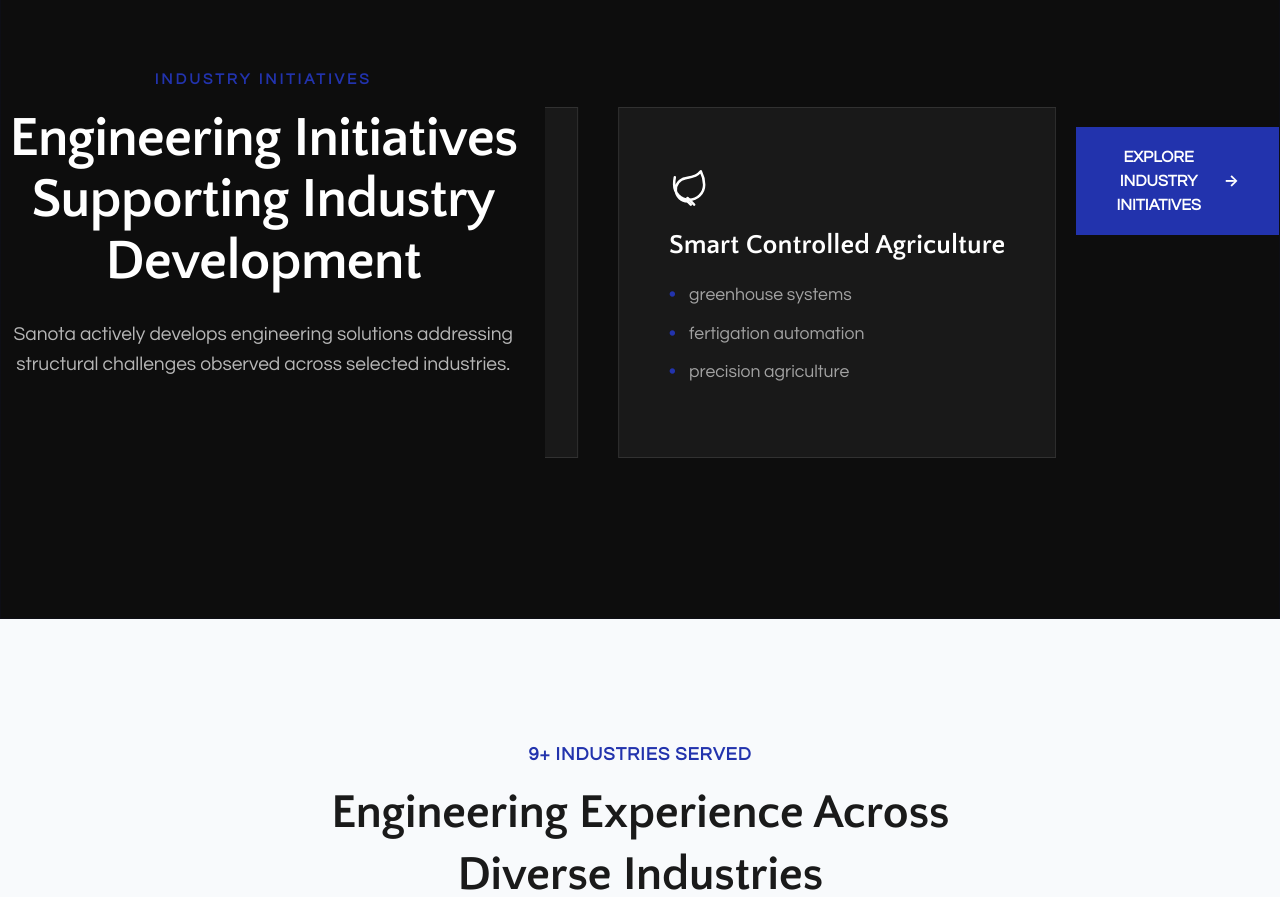
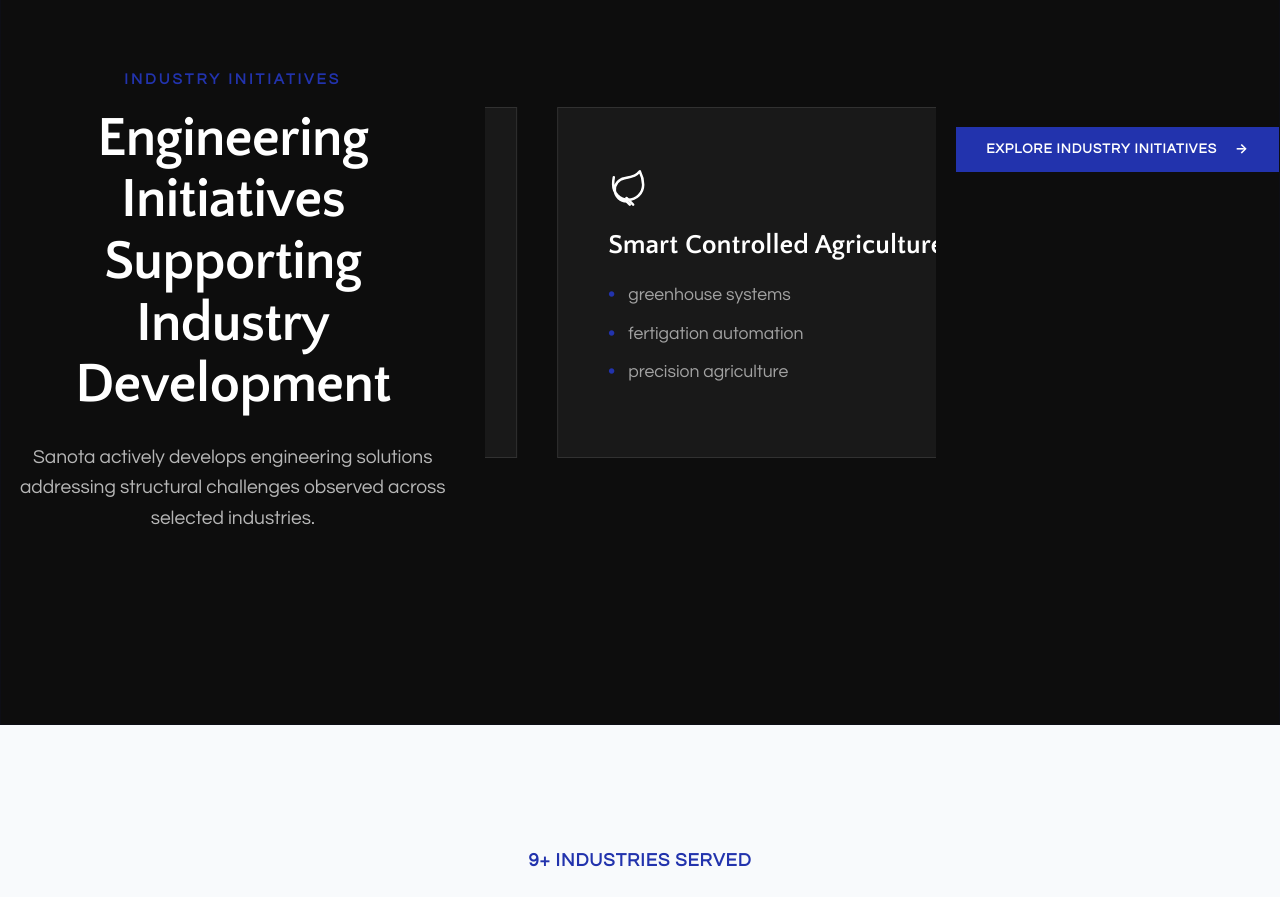
Before and after one commit to Knoweb/sanota-site, a React (Vite) app: page / in a window 1280 px wide. Shown: the part 2860-3757 px from the top of the page. Built offline with nearby package versions, Linux system fonts and the light colour scheme.

Commit message:
Relocate and resize Initiatives CTA button

```diff
--- a/src/pages/Home/Home.css
+++ b/src/pages/Home/Home.css
@@ -1868,3 +1868,33 @@
 .initiative-card:hover .initiative-card-icon {
     color: #2233AD !important;
 } }
+
+
+/* --- RELOCATE AND RESIZE INITIATIVES BUTTON --- */
+.initiatives-cta {
+    margin-top: 50px !important;
+    text-align: center !important;
+    display: block !important;
+    width: 100% !important;
+}
+
+.initiatives-cta .btn {
+    padding: 12px 30px !important; /* Smaller padding */
+    font-size: 0.85rem !important; /* Smaller font */
+    letter-spacing: 1px !important;
+    background-color: #2233AD !important;
+    color: #ffffff !important;
+    border: none !important;
+    display: inline-flex !important;
+    align-items: center !important;
+    gap: 10px !important;
+    text-transform: uppercase !important;
+    white-space: nowrap !important; /* Force single line */
+    border-radius: 0 !important;
+}
+
+.initiatives-cta .btn:hover {
+    background-color: #1a288a !important;
+    transform: translateY(-2px) !important;
+    box-shadow: 0 5px 15px rgba(34, 51, 173, 0.3) !important;
+}
```
